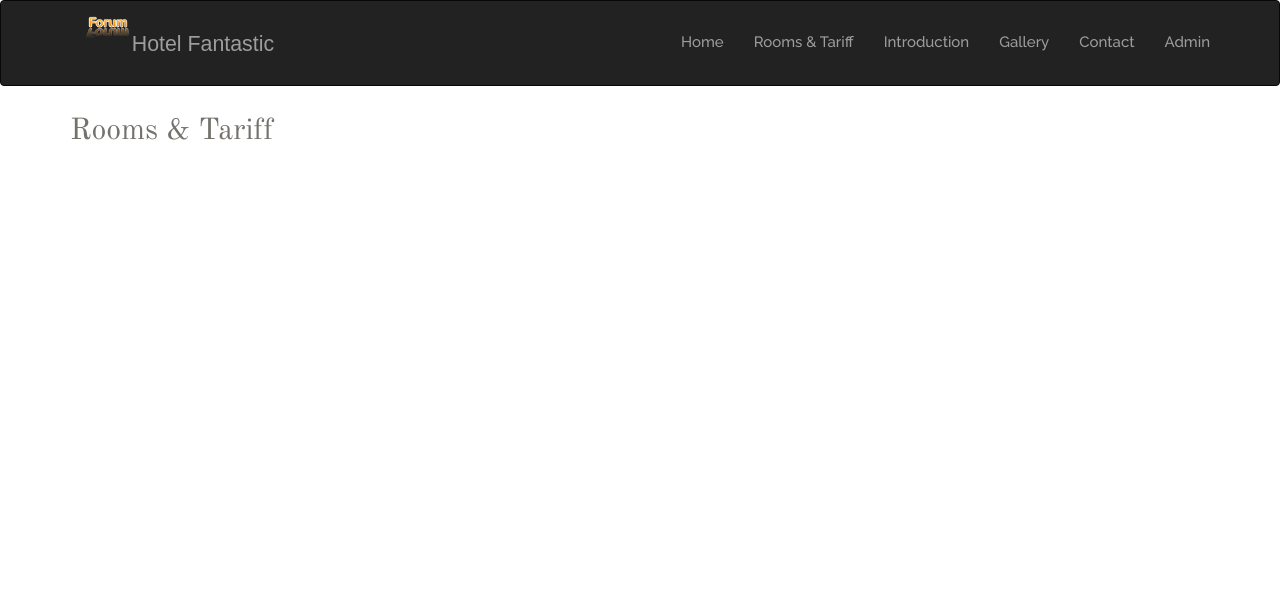
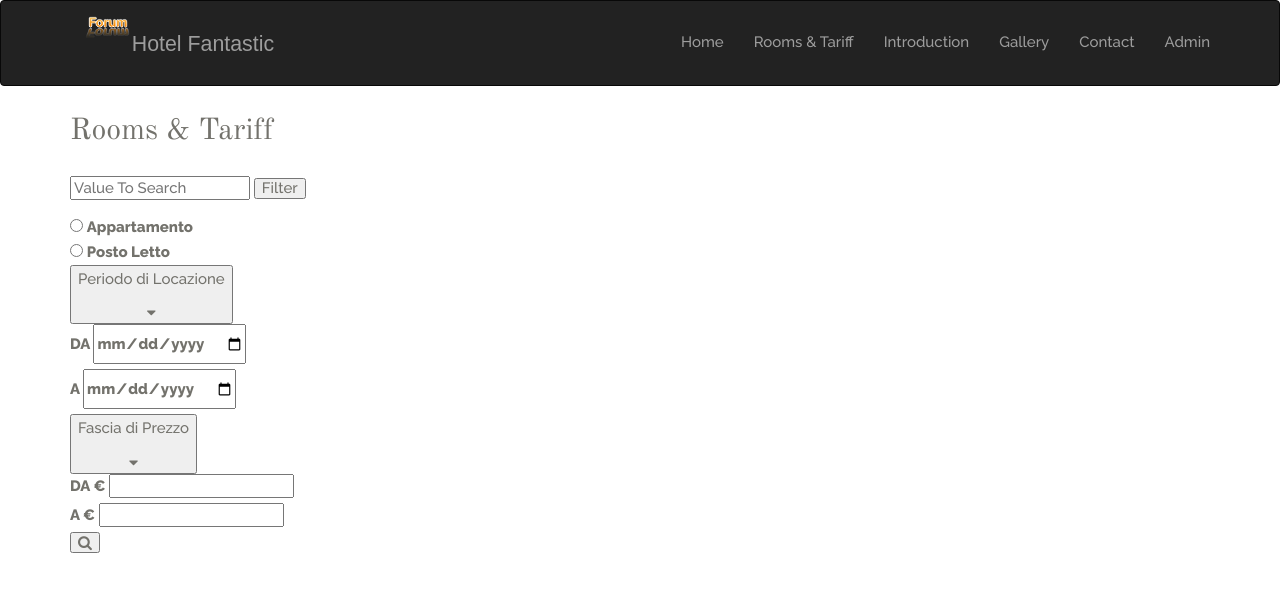
Before and after one commit to FilippoMariucci/TEC-WEB, a PHP site: page /project/Livello_1/rooms-tariff.php in a window 1280 px wide. Shown: the top 592 px of the page. Run offline with PHP 8.4, Linux system fonts and the light colour scheme; data that the repository does not hold is empty; some libraries are stand-ins or nearby versions.

Commit message:
implementato filtro ricerca

```diff
--- a/project/Livello_1/rooms-tariff.php
+++ b/project/Livello_1/rooms-tariff.php
@@ -5,20 +5,96 @@
 <h2>Rooms &amp; Tariff</h2>
 
 
+
 <!-- form -->
+<?php
+
+if(isset($_POST['search']))
+{
+    $valueToSearch = $_POST['valueToSearch'];
+    // search in all table columns
+    // using concat mysql function
+    $query = "SELECT * FROM `alloggio` WHERE CONCAT(`citta`, `descrizione`) LIKE '%".$valueToSearch."%'";
+    $search_result = filterTable($query);
+
+}
+ else {
+    $query = "SELECT * FROM `alloggio`";
+    $search_result = filterTable($query);
+}
+
+
+
+// function to connect and execute the query
+function filterTable($query)
+{
+    $connect = mysqli_connect("localhost", "root", "", "tecnologieweb");
+    $filter_Result = mysqli_query($connect, $query);
+    return $filter_Result;
+}
+
+?>
+
+<!DOCTYPE html>
+<html>
+
+    <body>
+
+
+    <form action="" method="post">
+    <div class="location">
+      <input type="text" name="valueToSearch" placeholder="Value To Search">
+      <input type="submit" name="search" value="Filter"><br><br>
+    </div>
+    </form>
+
+    <div class="tipologia">
+      <input type="radio" name="tipo">
+      <label>Appartamento</label><br>
+      <input type="radio" name="tipo">
+      <label>Posto Letto</label>
+    </div>
+
+    <button id="btn" onclick="myFunction('drop', 'btn'); bordo('drop', 'drop2')" class="dropbtn">
+      <p>Periodo di Locazione</p>
+      <i class="fa fa-caret-down"></i>
+    </button>
+    <div id="drop" class="tendina">
+      <label>DA
+        <input type="date">
+      </label><br>
+      <label>A
+        <input type="date">
+      </label>
+    </div>
+
+    <button id="btn2" onclick="myFunction('drop2', 'btn2'); bordo('drop', 'drop2')" class="dropbtn2">
+      <p>Fascia di Prezzo</p>
+      <i class="fa fa-caret-down"></i>
+    </button>
+    <div id="drop2" class="tendina2">
+      <label>DA €
+        <input type="number">
+      </label><br>
+      <label>A €
+        <input type="number">
+      </label>
+    </div>
+
+    <div class="send">
+      <button class="fa fa-search" type="submit" name="submit"></button>
+    </div>
+
+
+  </div>
+
 
 <div class="row">
-  <?php
-    require_once('connection_1.php');
-    $q = "SELECT * FROM alloggio ";
-    $run = mysqli_query($mysqli, $q);
-    $count = 0;
-    if(mysqli_num_rows($run) > 0){
-        while($row = mysqli_fetch_array($run)){
-         $imageURL = '../../uploads/'.$row["file_name"];
-  ?>
-  <div class="col-sm-6 wowload fadeInUp">
-      <div class="rooms">
+      <!-- populate table from mysql database -->
+      <?php while($row = mysqli_fetch_array($search_result)):?>
+      <?php $imageURL = '../../uploads/'.$row["file_name"]; ?>
+      <div class="col-sm-6 wowload fadeInUp">
+       <div class="rooms">
           <img class="img-responsive" src="<?php echo $imageURL; ?>"/>
           <div class="info">
               <h3><?php echo $row['descrizione']; ?></h3>
@@ -27,14 +103,49 @@
           </div>
       </div>
   </div>
-  <?php
-        }
+                <?php endwhile;?>
+            </table>
+        </form>
 
-    }
-  ?>
+    </body>
+</html>
 
 
 </div>
 
 
 </div>
+
+<!--SCRIPT-->
+  <script>
+    function show_nav(){
+      var x = document.getElementById("nav");
+      if(x.style.left === "0%"){
+        x.style.left = "-100%";
+      }
+      else{
+        x.style.left = "0%";
+      }
+    }
+    function myFunction(id1, id2) {
+      var x = document.getElementById(id1);
+      var y = document.getElementById(id2);
+      if (x.style.display === "none") {
+        x.style.display = "block";
+        y.style.borderBottom = "none"
+      } else {
+        x.style.display = "none";
+        y.style.borderBottom = "1px solid #34495e"
+      }
+    }
+    function bordo(id1, id2){
+      var x = document.getElementById(id1);
+      var y = document.getElementById(id2);
+      if((x.style.display === "block") && (y.style.display === "block")){
+        y.style.borderLeft = "none"
+      } else{
+        y.style.borderLeft = "1px solid #34495e"
+      }
+    }
+
+  </script>
```
Also changed, not shown: project/Livello_1/catalogo_no_log.php (+14 -6 lines), project/Livello_2/area_ris_2.php (+0 -11 lines).
